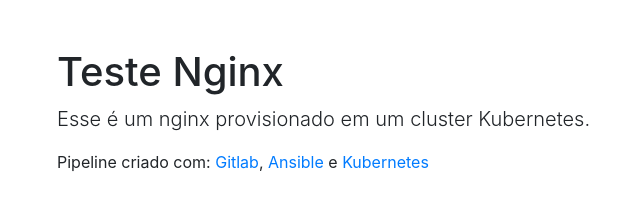
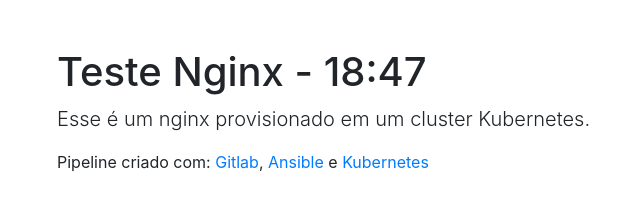
Before and after one commit to oscarrodrigues/teste-nginx, a plain HTML site: page index.html in a window 1280 px wide. Shown: the whole page, without its empty margins (28-668 px from the left). Drawn offline with nearby package versions, Linux system fonts and the light colour scheme.

Commit message:
Update index.html

```diff
--- a/index.html
+++ b/index.html
@@ -14,7 +14,7 @@
     <!-- Begin page content -->
     <main role="main" class="flex-shrink-0">
       <div class="container">
-        <h1 class="mt-5">Teste Nginx</h1>
+        <h1 class="mt-5">Teste Nginx - 18:47</h1>
         <p class="lead">Esse é um nginx provisionado em um cluster Kubernetes.</p>
         <p>Pipeline criado com: <a href="https://about.gitlab.com/">Gitlab</a>,<a href="https://www.ansible.com/"> Ansible</a> e <a href="https://kubernetes.io/">Kubernetes</a></p>
       </div>
```
